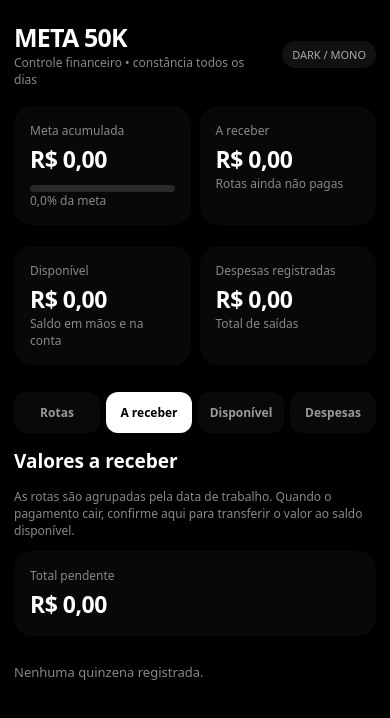
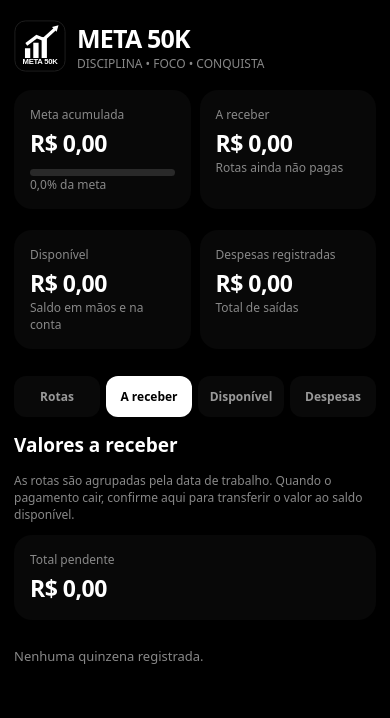
Before and after one commit to danieladrianmcom-lang/Meta-50k, a plain HTML site: page index.html in a window 390 px wide. Both pictures are taken after a click on the button "A receber". Drawn offline with Linux system fonts and the light colour scheme.

Commit message:
Add Meta 50K brand header and PWA install support

```diff
--- a/index.html
+++ b/index.html
@@ -2,11 +2,11 @@
 <html lang="pt-BR">
 <head>
 <meta charset="utf-8"><meta name="viewport" content="width=device-width,initial-scale=1,viewport-fit=cover">
-<meta name="theme-color" content="#000000"><title>Meta 50K</title><link rel="manifest" href="manifest.json">
+<meta name="theme-color" content="#000000"><meta name="apple-mobile-web-app-capable" content="yes"><meta name="apple-mobile-web-app-status-bar-style" content="black-translucent"><meta name="apple-mobile-web-app-title" content="Meta 50K"><link rel="icon" href="icon.svg" type="image/svg+xml"><link rel="apple-touch-icon" href="icon.svg"><title>Meta 50K</title><link rel="manifest" href="manifest.json">
 <style>
 :root{color-scheme:dark;--bg:#000;--panel:#080808;--panel2:#101010;--line:transparent;--white:#fff;--muted:#888;--soft:#ddd;--red:#ff7777;--green:#fff}
 *{box-sizing:border-box}body{margin:0;background:var(--bg);color:var(--white);font:15px system-ui,-apple-system,Segoe UI,Roboto,sans-serif}button,input,select,textarea{font:inherit}button{cursor:pointer}
-.wrap{max-width:900px;margin:auto;padding:20px 14px 42px}header{display:flex;align-items:center;justify-content:space-between;margin-bottom:18px;gap:12px}h1{font-size:25px;letter-spacing:-.8px;margin:0}h2{font-size:19px;margin:0 0 14px}h3{font-size:16px;margin:0 0 12px}.sub,.muted{color:var(--muted);font-size:12px}.tag{border:0;border-radius:999px;padding:6px 10px;font-size:11px;color:#aaa;background:#111}
+.wrap{max-width:900px;margin:auto;padding:20px 14px 42px}header{display:flex;align-items:center;justify-content:space-between;margin-bottom:18px;gap:12px}.brand{display:flex;align-items:center;gap:11px;min-width:0}.brand img{width:52px;height:52px;object-fit:contain}.brand h1{font-size:25px;letter-spacing:-.8px}.head-actions{display:flex;align-items:center;gap:8px}#installApp{display:none;background:#fff;color:#000;border:0;border-radius:999px;padding:9px 12px;font-size:12px;font-weight:800}h1{font-size:25px;letter-spacing:-.8px;margin:0}h2{font-size:19px;margin:0 0 14px}h3{font-size:16px;margin:0 0 12px}.sub,.muted{color:var(--muted);font-size:12px}.tag{border:0;border-radius:999px;padding:6px 10px;font-size:11px;color:#aaa;background:#111}
 .cards{display:grid;grid-template-columns:repeat(2,minmax(0,1fr));gap:9px}.card{background:var(--panel);border:0;border-radius:18px;padding:16px;margin-bottom:12px}.label{font-size:12px;color:var(--muted)}.value{font-size:23px;font-weight:800;letter-spacing:-.5px;margin-top:4px}.white{color:#fff}.mutedvalue{color:#bbb}
 .progress{height:7px;background:#292929;border-radius:9px;overflow:hidden;margin-top:10px}.bar{height:100%;background:#eee;width:0}
 nav{display:grid;grid-template-columns:repeat(4,1fr);gap:6px;margin:15px 0}.tab{background:#090909;border:0;color:#999;border-radius:12px;padding:12px 4px;font-size:12px;font-weight:650}.tab.active{background:#fff;color:#000;border-color:transparent}
@@ -18,7 +18,7 @@ button.primary{background:#f2f2f2;color:#050505;border:0;border-radius:11px;padd
 @media(min-width:650px){.cards{grid-template-columns:repeat(4,1fr)}.wrap{padding-top:28px}.modal{align-items:center}}
 </style></head>
 <body><main class="wrap">
-<header><div><h1>META 50K</h1><div class="sub">Controle financeiro • constância todos os dias</div></div><span class="tag">DARK / MONO</span></header>
+<header><div class="brand"><img src="icon.svg" alt="Logo Meta 50K"><div><h1>META 50K</h1><div class="sub">DISCIPLINA • FOCO • CONQUISTA</div></div></div><div class="head-actions"><button id="installApp" type="button">Instalar app</button></div></header>
 <div class="cards">
 <div class="card"><div class="label">Meta acumulada</div><div class="value" id="goalTotal">R$ 0,00</div><div class="progress"><div class="bar" id="goalBar"></div></div><div class="muted" id="goalPct">0% da meta</div></div>
 <div class="card"><div class="label">A receber</div><div class="value" id="topReceivable">R$ 0,00</div><div class="muted">Rotas ainda não pagas</div></div>
@@ -98,6 +98,6 @@ function deleteRoute(id){if(confirm('Excluir esta rota?')){routes=routes.filter(
 function deleteExpense(id){if(confirm('Excluir esta despesa? O desconto correspondente também será removido do saldo.')){expenses=expenses.filter(x=>x.id!==id);balance=balance.filter(x=>x.expenseId!==id);save()}}
 document.getElementById('addRoute').onclick=()=>openForm('route');document.getElementById('addExpense').onclick=()=>openForm('expense');document.getElementById('addIncome').onclick=()=>openForm('income');document.getElementById('addWithdrawal').onclick=()=>openForm('withdrawal');document.getElementById('closeModal').onclick=()=>document.getElementById('modal').classList.add('hidden');
 document.querySelectorAll('.tab').forEach(b=>b.onclick=()=>{document.querySelectorAll('.tab').forEach(x=>x.classList.toggle('active',x===b));['routes','receivables','balance','expenses'].forEach(id=>document.getElementById(id).classList.toggle('hidden',id!==b.dataset.tab))});
-if('serviceWorker'in navigator)navigator.serviceWorker.register('sw.js').catch(()=>{});
+let installPrompt=null;const installButton=document.getElementById('installApp');window.addEventListener('beforeinstallprompt',e=>{e.preventDefault();installPrompt=e;installButton.style.display='inline-flex'});installButton.addEventListener('click',async()=>{if(installPrompt){installPrompt.prompt();await installPrompt.userChoice;installPrompt=null;installButton.style.display='none'}else{alert('No iPhone: toque em Compartilhar e depois em “Adicionar à Tela de Início”. No Android: abra o menu do navegador e escolha “Instalar app” ou “Adicionar à tela inicial”.')}});window.addEventListener('appinstalled',()=>{installButton.style.display='none'});if('serviceWorker'in navigator)navigator.serviceWorker.register('sw.js').catch(()=>{});
 render();
 </script></body></html>
```
